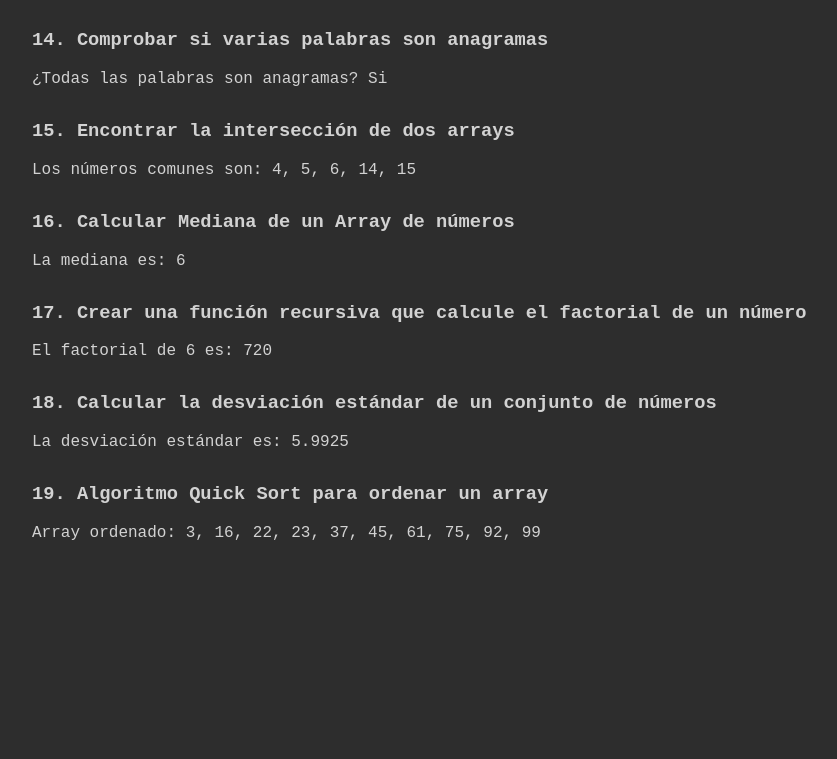
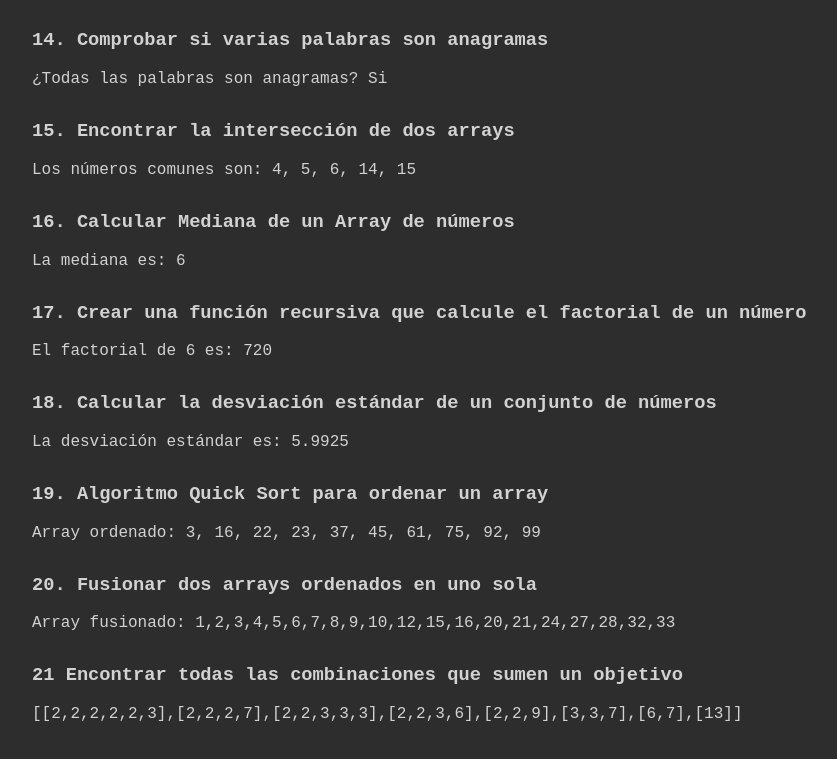
Before and after one commit to damalga/Javascripting, a website built with Vite: page index.html in a window 1280 px wide. Shown: the part 1591-2350 px from the top of the page, without its empty margins (84-921 px from the left). Before the commit the page ends 2189 px from the top, so only its background shows below. Built offline with nearby package versions, Linux system fonts and the light colour scheme.

Commit message:
two more exercises

```diff
--- a/index.html
+++ b/index.html
@@ -13,7 +13,10 @@
 
             <!--Ejercicio 1. ('./src/scripts/01paresImpares.js')-->
             <div class="ejercicio">
-        <h3>1. Obtención de pares (classic version) e impares (new version) de un array.</h3>
+                <h3>
+                    1. Obtención de pares (classic version) e impares (new
+                    version) de un array.
+                </h3>
                 <div id="pares" class="resultado"></div>
                 <div id="impares" class="resultado"></div>
             </div>
@@ -33,7 +36,9 @@
 
             <!--Ejercicio 4. ('./src/scripts/04contarCuantos.js')-->
             <div class="ejercicio">
-        <h3>4. Contar cuántas veces se repite un número en un array.</h3>
+                <h3>
+                    4. Contar cuántas veces se repite un número en un array.
+                </h3>
                 <div id="conteo1" class="resultado"></div>
                 <div id="conteo2" class="resultado"></div>
             </div>
@@ -46,7 +51,10 @@
 
             <!--Ejercicio 6. ('./src/scripts/06arrayToStringMayusAlf.js')-->
             <div class="ejercicio">
-        <h3>6. Convertir un array de strings a mayúsculas y ordenarlo alfabéticamente</h3>
+                <h3>
+                    6. Convertir un array de strings a mayúsculas y ordenarlo
+                    alfabéticamente
+                </h3>
                 <div id="arr-to-str-mayus-alf" class="resultado"></div>
             </div>
 
@@ -113,22 +121,39 @@
 
             <!--Ejercicio 17. ('./src/scripts/17recursivoFactorial.js')-->
             <div class="ejercicio">
-        <h3>17. Crear una función recursiva que calcule el factorial de un número</h3>
+                <h3>
+                    17. Crear una función recursiva que calcule el factorial de
+                    un número
+                </h3>
                 <div id="factorial" class="resultado"></div>
             </div>
 
             <!--Ejercicio 18. ('./src/scripts/18desviacionConjunto.js')-->
             <div class="ejercicio">
-        <h3>18. Calcular la desviación estándar de un conjunto de números</h3>
+                <h3>
+                    18. Calcular la desviación estándar de un conjunto de
+                    números
+                </h3>
                 <div id="desviacion-estandar" class="resultado"></div>
             </div>
 
-      <!--Ejercicio 18. ('./src/scripts/19quickSort.js')-->
+            <!--Ejercicio 19. ('./src/scripts/19quickSort.js')-->
             <div class="ejercicio">
                 <h3>19. Algoritmo Quick Sort para ordenar un array</h3>
                 <div id="quicksort" class="resultado"></div>
             </div>
 
+            <!--Ejercicio 20. ('./src/scripts/20fusionarArraysOrdenados.js')-->
+            <div class="ejercicio">
+                <h3>20. Fusionar dos arrays ordenados en uno sola</h3>
+                <div id="fusion" class="resultado"></div>
+            </div>
+
+            <!--Ejercicio 21. ('./src/scripts/21combsSumanObjetivo.js')-->
+            <div class="ejercicio">
+                <h3>21 Encontrar todas las combinaciones que sumen un objetivo</h3>
+                <div id="combinaciones" class="resultado"></div>
+            </div>
         </section>
 
         <!--Carga aquí todos los scripts-->
--- a/main.js
+++ b/main.js
@@ -21,3 +21,5 @@ import './src/scripts/16calcularMediana.js'
 import './src/scripts/17recursivoFactorial.js'
 import './src/scripts/18desviacionConjunto.js'
 import './src/scripts/19quickSort.js'
+import './src/scripts/20fusionarArraysOrdenados.js'
+import './src/scripts/21combsSumanObjetivo.js'
--- /dev/null
+++ b/src/scripts/20fusionarArraysOrdenados.js
@@ -0,0 +1,35 @@
+const arrayOrdenado1 = [1,3,5,7,9,15,21,27,33];
+const arrayOrdenado2 = [2,4,6,8,10,12,16,20,24,28,32];
+
+function fusionarArraysOrdenados(arr1, arr2) {
+  let i = 0;
+  let j = 0;
+  const arraysOrdenados = [];
+  while (i < arr1.length && j < arr2.length){
+  // Comparar los elementos actuales de arr1 y arr2
+    if(arr1[i] < arr2[j]){
+      // Agregar el menor al array fusionado
+      arraysOrdenados.push(arr1[i]);
+      // Avanzar el índice i
+      i++;
+    }else{
+      arraysOrdenados.push(arr2[j]);
+      // Avanzar el índice j
+      j++;
+    }
+  }
+  // Uno de los arrays puede haber terminado,
+  // pero el otro puede tener elementos que aún no se han agregado.
+  while (i < arr1.length){
+    arraysOrdenados.push(arr1[i]);
+    i++;
+  }
+  while (j < arr2.length){
+    arraysOrdenados.push(arr2[j]);
+    j++;
+  }
+  return arraysOrdenados;
+}
+
+const arrayFusion = fusionarArraysOrdenados(arrayOrdenado1, arrayOrdenado2);
+document.querySelector('#fusion').textContent = `Array fusionado: ${arrayFusion}`;
--- /dev/null
+++ b/src/scripts/21combsSumanObjetivo.js
@@ -0,0 +1,36 @@
+const numeros = [2,3,6,7,9,13];
+const objetivo = 13;
+
+function encontrarCombs(numeros, objetivo) {
+  const resultado = []
+
+  function backTrack(combActual, sumaActual, indice){
+    // Si la suma actual es igual al objetivo lo metemos en el array combActual
+    if (sumaActual === objetivo) {
+      resultado.push([...combActual]);
+      return;
+    }
+    // Si no es una combinación válida, retrocedemos y seguiremos explorando otros números
+    if(sumaActual > objetivo){
+      return;
+    }
+    for (let j = indice; j < numeros.length; j++){
+      // Agregar números
+      combActual.push(numeros[j]);
+      // Llamada recursiva
+      backTrack(combActual, sumaActual + numeros[j], j)
+      // Retroceso
+      combActual.pop();
+    }
+  }
+
+  //combActual = []: No hay números en la combinación actual.
+  //sumaActual = 0: La suma es 0.
+  //indice = 0: Comenzamos a explorar desde el primer número en numeros.
+  backTrack([], 0, 0);
+
+  return resultado;
+}
+
+const combinaciones = encontrarCombs(numeros, objetivo);
+document.querySelector('#combinaciones').textContent = JSON.stringify(combinaciones);
```
Lines whose indentation alone changed are shown as unchanged.
